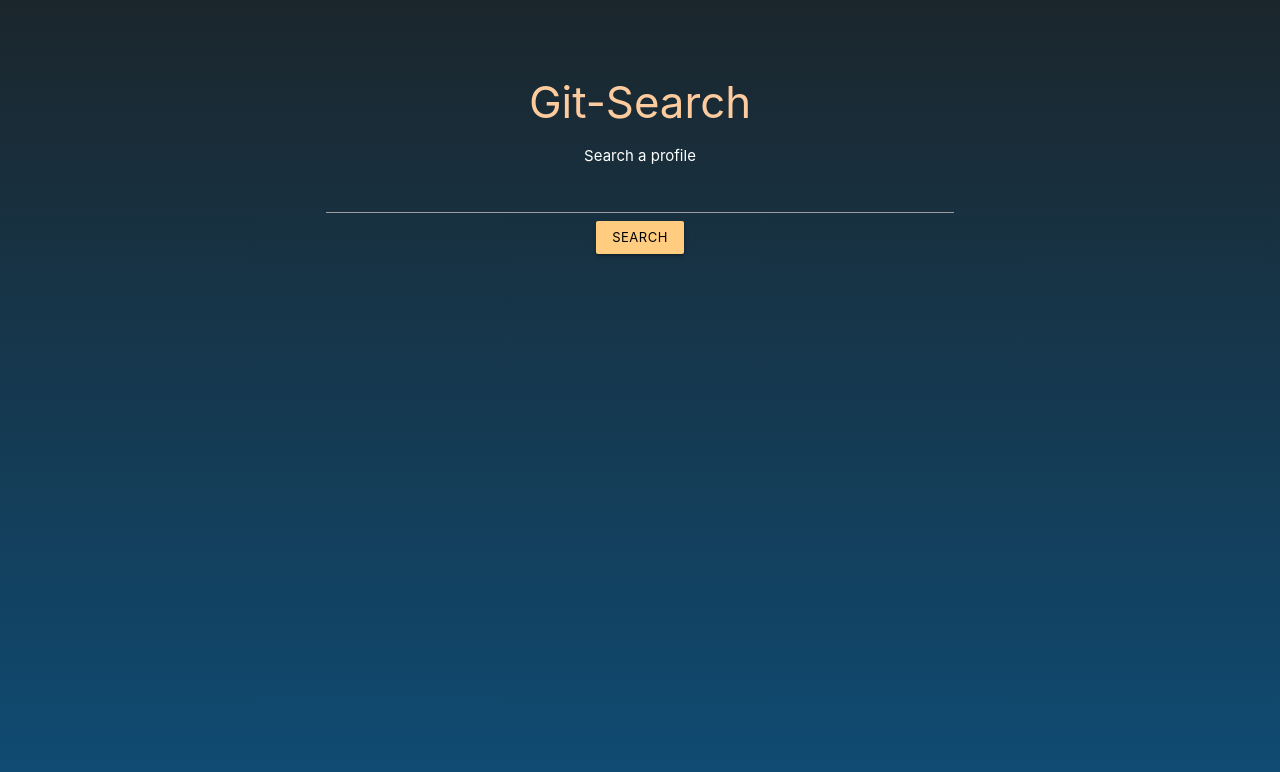
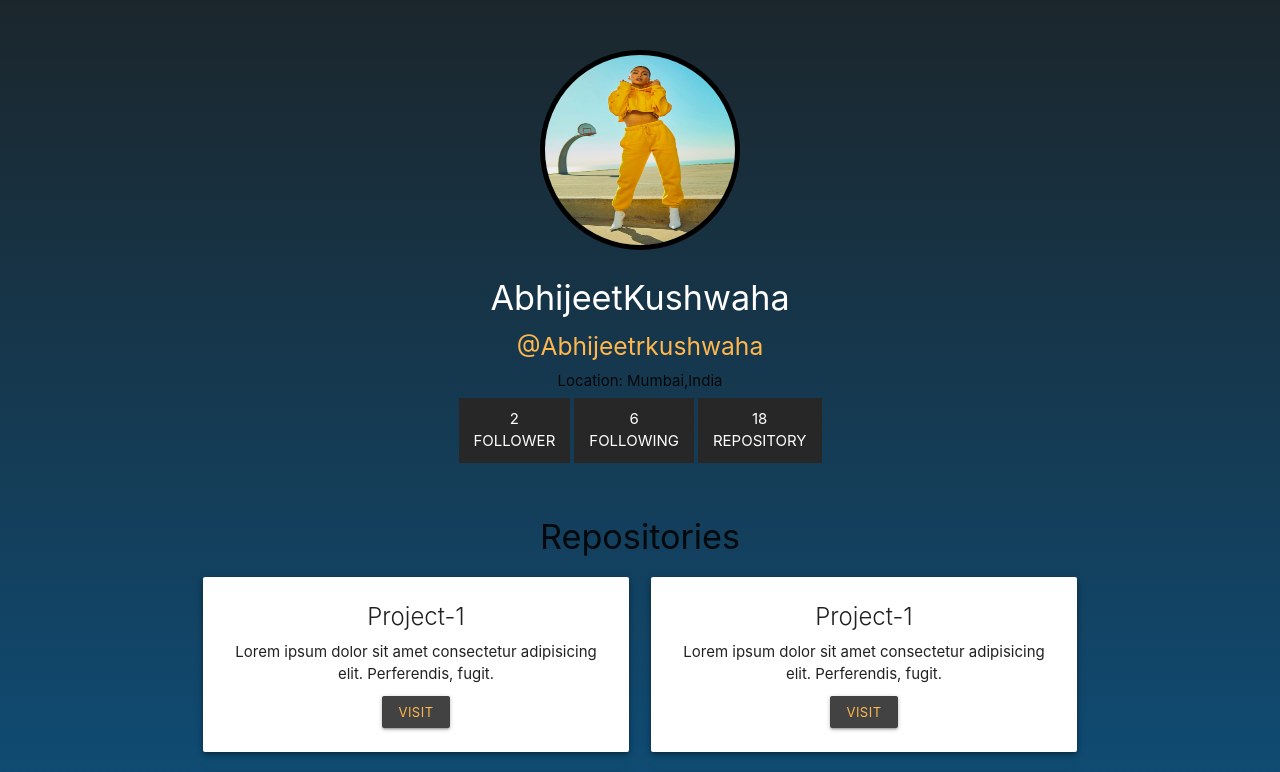
Before and after one commit to Abhijeetrkushwaha/gitsearch, a React (Create React App) app: page /user in a window 1280 px wide. Shown: the top 772 px of the page. Built offline with nearby package versions, Linux system fonts and the light colour scheme.

Commit message:
grid added

```diff
--- a/src/App.js
+++ b/src/App.js
@@ -1,15 +1,18 @@
 import React from 'react';
 import Search from './components/Search';
-// import DashBoard from './components/DashBoard';
+import DashBoard from './components/DashBoard';
 import './App.css';
+import { BrowserRouter, Route } from 'react-router-dom'
 
 function App() {
   return (
-    <div className="git-search">
-      <Search />
-      {/* <DashBoard /> */}
+    <BrowserRouter>
+      <div className="git-search">
+        <Route exact path='/' component={Search} />
+        <Route path='/user' component={DashBoard} />
 
-    </div>
+      </div>
+    </BrowserRouter>
   );
 }
 
--- a/src/components/DashBoard.js
+++ b/src/components/DashBoard.js
@@ -19,10 +19,6 @@ function DashBoard() {
                     <p>Location: Mumbai,India</p>
                 </div>
                 <div className="follo-er-ing">
-                    <div className="repo column">
-                        <p className="num white-text">18</p>
-                        <p className="text white-text">REPOSITORY</p>
-                    </div>
                     <div className="follower column">
                         <p className="num white-text">2</p>
                         <p className="text white-text">FOLLOWER</p>
@@ -31,15 +27,21 @@ function DashBoard() {
                         <p className="num white-text">6</p>
                         <p className="text white-text">FOLLOWING</p>
                     </div>
+                    <div className="repo column">
+                        <p className="num white-text">18</p>
+                        <p className="text white-text">REPOSITORY</p>
+                    </div>
                 </div>
             </div>
             <div className="repo-num">
-                <h4>Repository</h4>
+                <h4>Repositories</h4>
             </div>
+            <div className="row">
             <Repository />
             <Repository />
             <Repository />
             <Repository />
+            </div>
         </div>
         <Footer />
        </div>
--- a/src/components/Repository.js
+++ b/src/components/Repository.js
@@ -2,7 +2,7 @@ import React from 'react';
 
 function Repository(){
     return (
-        <div className="section">
+        <div className="section col s12 l6">
             <div className="card z-depth-2">
                 <div className="card-content">
                     <span className="card-title">Project-1</span>
--- a/src/components/Search.js
+++ b/src/components/Search.js
@@ -1,14 +1,21 @@
 import React, { Component } from 'react';
 
 class Search extends Component{
+
+    handleSubmit = (e) => {
+        e.preventDefault();
+        // console.log(this.props);
+        this.props.history.push('/user')
+    }
+
     render() {
         return (
             <div className="container search">
                 <div className="search-body">
                 <h3 className="main-color center">Git-Search</h3>
-                <p className="sec-color center">Search a profile</p>
+                <p className="sec-color center">Search User</p>
                 </div>
-                <form className="container center">
+                <form className="container center" onSubmit={this.handleSubmit}>
                     <input type="text"/>
                     <button className="btn-small orange lighten-3 black-text">SEARCH</button>
                 </form>
```
